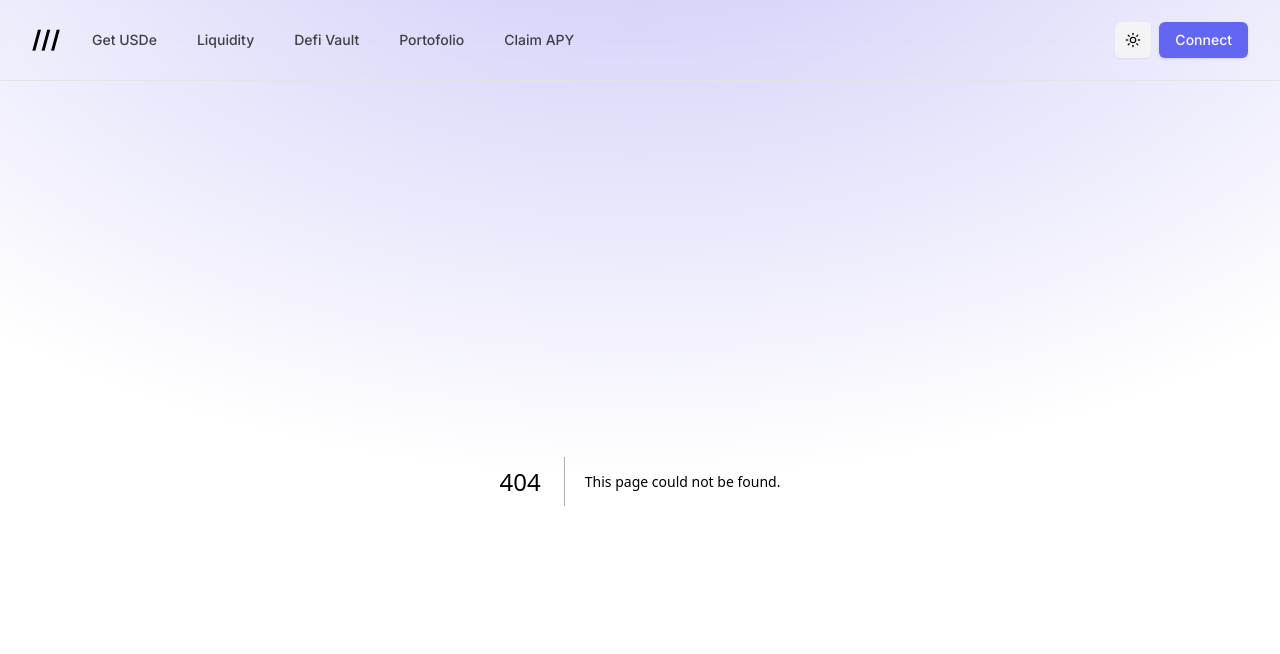
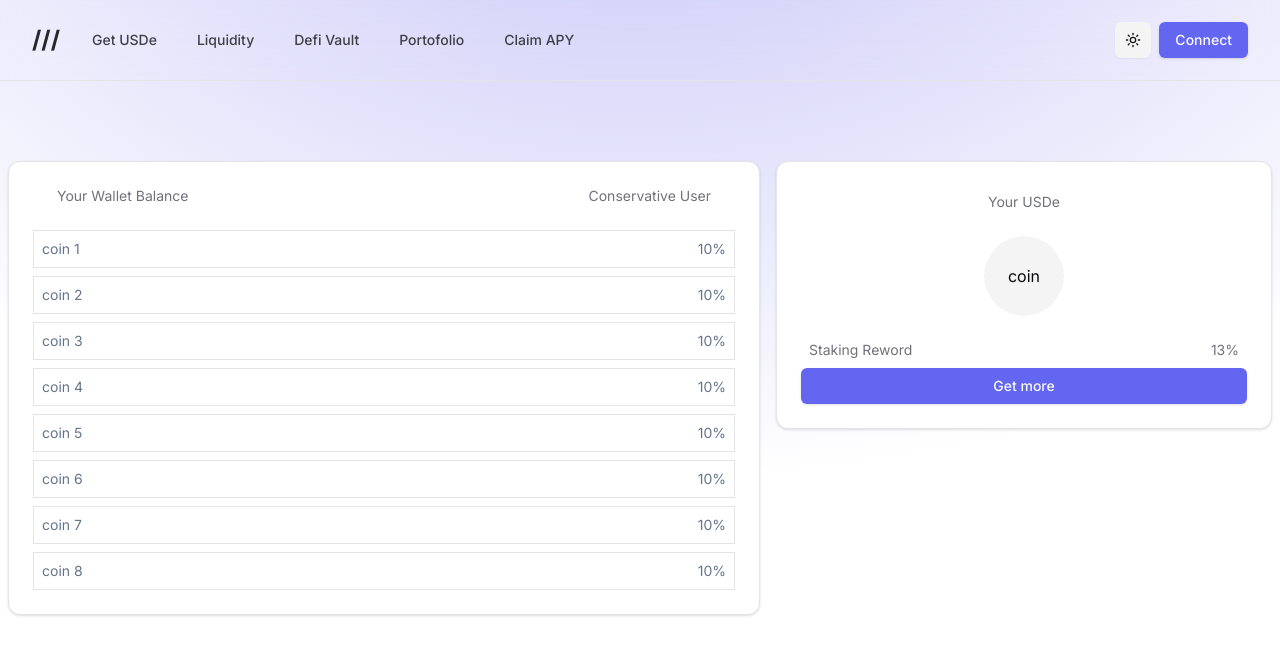
Before and after one commit to Cingihimut/root-finance, a Next.js app in the folder frontendweb/: page /portofolio in a window 1280 px wide. Before the commit this address had no page. Shown: the top 654 px of the page. Built offline with nearby package versions, Linux system fonts and the light colour scheme.

Commit message:
Pesan commit yang menjelaskan perubahan

```diff
--- a/frontendweb/app/claim/page.tsx
+++ b/frontendweb/app/claim/page.tsx
@@ -2,6 +2,7 @@
 import {} from "@/components/ui/card";
 import CardDemo from "@/components/cardDemo";
 import HeroClaim from "@/components/heroClaim";
+
 
 export default function claim () {
   return (
@@ -15,6 +16,8 @@ export default function claim () {
       <div className="p-4  lg:mx-auto  sm:w-3/4 sm:mx-auto  md:mx-auto pt-20 pb-20">
         <CardDemo />
       </div>
+
+
     </>
   );
 }
--- a/frontendweb/app/portfolio/page.tsx
+++ /dev/null
@@ -1,11 +0,0 @@
-import React from 'react'
-
-function page() {
-    return (
-        <div>
-
-        </div>
-    )
-}
-
-export default page
--- /dev/null
+++ b/frontendweb/app/portofolio/page.tsx
@@ -0,0 +1,13 @@
+import {} from "@/components/ui/card";
+import CardPortofolio from "@/components/cardPortofolio";
+
+export default function portofolio () {
+  return (
+    <>
+
+    <CardPortofolio />
+
+
+    </>
+  );
+}
--- a/frontendweb/components/bar/NavbarItems.tsx
+++ b/frontendweb/components/bar/NavbarItems.tsx
@@ -18,7 +18,7 @@ export const items = [
     { name: "Get USDe", path: "/get-usde" },
     { name: "Liquidity", path: "/get-usde" },
     { name: "Defi Vault", path: "/get-usde" },
-    { name: "Portofolio", path: "/get-usde" },
+    { name: "Portofolio", path: "/portofolio" },
   ],
   [{ name: "Claim APY", path: "/claim" }],
 ];
--- a/frontendweb/components/cardDemo.tsx
+++ b/frontendweb/components/cardDemo.tsx
@@ -55,7 +55,7 @@ export default function CardDemo({ className, ...props }: CardProps) {
         </CardDescription>
       </CardContent>
       <CardFooter>
-        <Button className="w-full text-xl p-8">Connact Wallet</Button>
+        <Button className="w-full text-xl p-8">Connact Wallet </Button>
       </CardFooter>
     </Card>
   );
--- /dev/null
+++ b/frontendweb/components/cardPortofolio.tsx
@@ -0,0 +1,74 @@
+import { cn } from "@/lib/utils";
+import {
+  Card,
+  CardContent,
+  CardDescription,
+  CardFooter,
+  CardHeader,
+  CardTitle,
+} from "@/components/ui/card";
+import { Avatar, AvatarFallback, AvatarImage } from "@/components/ui/avatar"
+import { Button } from "@/components/ui/button";
+
+type CardProps = React.ComponentProps<typeof Card>;
+
+export default function cardPortofolio({ className, ...props }: CardProps) {
+  return (
+<>
+<div className="pt-6 sm:flex sm:pt-10 lg:pt-16 ">
+
+  <div className="px-2 py-4 sm:size-3/5 ">
+    <Card className={cn(" ", className)} {...props}>
+      <CardHeader>
+        <CardContent className="flex justify-between pb-0">
+          <CardDescription>Your Wallet Balance</CardDescription>
+          <CardDescription>Conservative User</CardDescription>
+        </CardContent>
+      </CardHeader>
+      <CardContent className="grid gap-2 pt-0 w-full">
+        {Array.from({ length: 8 }, (_, index) => (
+          <CardDescription
+            key={index}
+            className="text-slate-500 flex justify-between border"
+          >
+            <h1 className="p-2">{`coin ${index + 1}`}</h1>
+            <p className="p-2">10%</p>
+          </CardDescription>
+        ))}
+      </CardContent>
+    </Card>
+  </div>
+
+  <div className="px-2 py-4 sm:size-2/5  ">
+    <Card>
+      <CardHeader>
+        <CardTitle></CardTitle>
+        <CardDescription className="flex justify-center">
+          Your USDe
+        </CardDescription>
+      </CardHeader>
+      <CardContent className="flex justify-center">
+        <Avatar className="size-20">
+          <AvatarImage src="" />
+          <AvatarFallback>coin</AvatarFallback>
+        </Avatar>
+      </CardContent>
+      <CardContent className="relative flex justify-between pb-2 px-8">
+        <CardDescription>Staking Reword</CardDescription>
+        <CardDescription>13%</CardDescription>
+      </CardContent>
+      <CardFooter className="pt-0">
+        <Button className="w-full">Get more</Button>
+      </CardFooter>
+    </Card>
+  </div>
+</div>
+
+
+
+</>
+
+
+
+  );
+}
--- /dev/null
+++ b/frontendweb/components/ui/avatar.tsx
@@ -0,0 +1,50 @@
+"use client"
+
+import * as React from "react"
+import * as AvatarPrimitive from "@radix-ui/react-avatar"
+
+import { cn } from "@/lib/utils"
+
+const Avatar = React.forwardRef<
+  React.ElementRef<typeof AvatarPrimitive.Root>,
+  React.ComponentPropsWithoutRef<typeof AvatarPrimitive.Root>
+>(({ className, ...props }, ref) => (
+  <AvatarPrimitive.Root
+    ref={ref}
+    className={cn(
+      " flex h-10 w-10 shrink-0 overflow-hidden rounded-full",
+      className
+    )}
+    {...props}
+  />
+))
+Avatar.displayName = AvatarPrimitive.Root.displayName
+
+const AvatarImage = React.forwardRef<
+  React.ElementRef<typeof AvatarPrimitive.Image>,
+  React.ComponentPropsWithoutRef<typeof AvatarPrimitive.Image>
+>(({ className, ...props }, ref) => (
+  <AvatarPrimitive.Image
+    ref={ref}
+    className={cn("aspect-square h-full w-full", className)}
+    {...props}
+  />
+))
+AvatarImage.displayName = AvatarPrimitive.Image.displayName
+
+const AvatarFallback = React.forwardRef<
+  React.ElementRef<typeof AvatarPrimitive.Fallback>,
+  React.ComponentPropsWithoutRef<typeof AvatarPrimitive.Fallback>
+>(({ className, ...props }, ref) => (
+  <AvatarPrimitive.Fallback
+    ref={ref}
+    className={cn(
+      "flex h-full w-full items-center justify-center rounded-full bg-zinc-100 dark:bg-zinc-800",
+      className
+    )}
+    {...props}
+  />
+))
+AvatarFallback.displayName = AvatarPrimitive.Fallback.displayName
+
+export { Avatar, AvatarImage, AvatarFallback }
--- a/frontendweb/package.json
+++ b/frontendweb/package.json
@@ -9,6 +9,7 @@
     "lint": "next lint"
   },
   "dependencies": {
+    "@radix-ui/react-avatar": "^1.1.1",
     "@radix-ui/react-dialog": "^1.1.2",
     "@radix-ui/react-dropdown-menu": "^2.1.2",
     "@radix-ui/react-navigation-menu": "^1.2.1",
@@ -20,8 +21,8 @@
     "lucide-react": "^0.456.0",
     "next": "15.0.3",
     "next-themes": "^0.4.3",
-    "react": "19.0.0-rc-66855b96-20241106",
-    "react-dom": "19.0.0-rc-66855b96-20241106",
+    "react": "^18.3.1",
+    "react-dom": "^18.3.1",
     "tailwind-merge": "^2.5.4",
     "tailwindcss-animate": "^1.0.7",
     "vaul": "^1.1.1"
```
Also changed, not shown: 1 other file (tests, documents, lock files or other folders).
